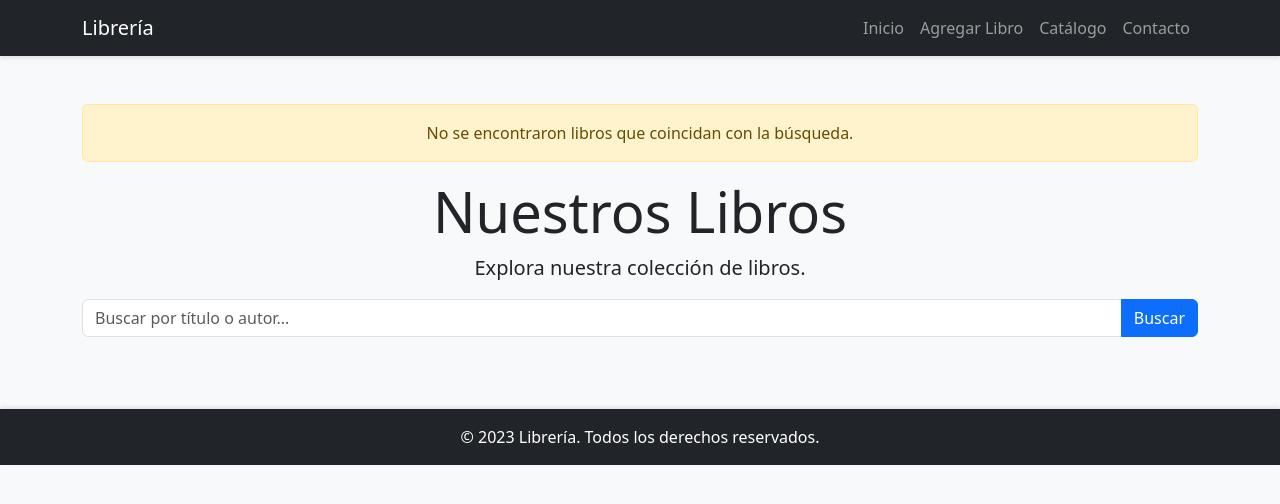
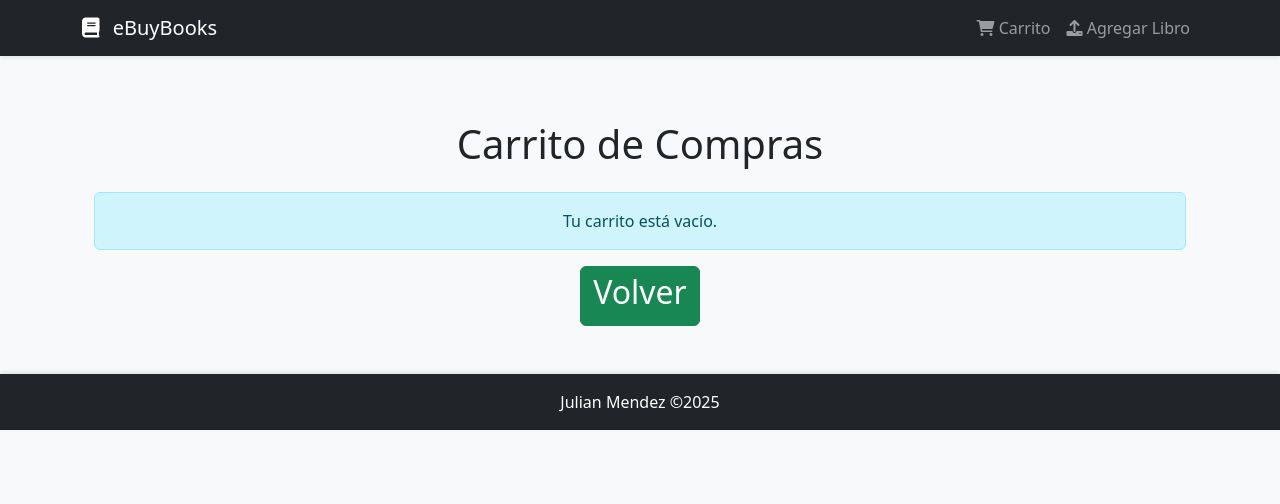
Before and after one commit to julianmendez1/EBuyBooks, a PHP site: page /index.php?action=ver_carrito in a window 1280 px wide. Shown: the top 504 px of the page. Run offline with PHP 8.4, Linux system fonts and the light colour scheme; data that the repository does not hold is empty.

Commit message:
Add files via upload

```diff
--- a/Libreria2/app/controllers/LibroController.php
+++ b/Libreria2/app/controllers/LibroController.php
@@ -20,7 +20,7 @@ class LibroController {
         include __DIR__ . '/../views/layout.php';
     }
 
-    public function comprar() {
+    public function comprar1() {
         if ($_SERVER['REQUEST_METHOD'] === 'POST') {
             $id = $_POST['id'];
             $cantidad = $_POST['cantidad'];
@@ -97,5 +97,138 @@ class LibroController {
             exit;
         }
     }
+    public function agregarAlCarrito() {
+        if ($_SERVER['REQUEST_METHOD'] === 'POST') {
+            $id_libro = $_POST['id_libro'];
+            $cantidad = $_POST['cantidad'];
+
+            // Obtener el libro desde la base de datos
+            $libro = $this->model->obtenerLibroPorId($id_libro);
+
+            if ($libro) {
+                // Iniciar la sesión si no está iniciada
+                if (session_status() === PHP_SESSION_NONE) {
+                    session_start();
+                }
+
+                // Inicializar el carrito si no existe
+                if (!isset($_SESSION['carrito'])) {
+                    $_SESSION['carrito'] = [];
+                }
+
+                // Agregar el libro al carrito
+                if (isset($_SESSION['carrito'][$id_libro])) {
+                    // Si el libro ya está en el carrito, aumentar la cantidad
+                    $_SESSION['carrito'][$id_libro]['cantidad'] += $cantidad;
+                } else {
+                    // Si no está en el carrito, agregarlo
+                    $_SESSION['carrito'][$id_libro] = [
+                        'id' => $libro['id'],
+                        'titulo' => $libro['titulo'],
+                        'autor' => $libro['autor'],
+                        'precio' => $libro['precio'],
+                        'img' => $libro['img'],
+                        'cantidad' => $cantidad
+                    ];
+                }
+
+                // Redirigir al carrito
+                header('Location: index.php?action=ver_carrito');
+                exit;
+            } else {
+                echo "Libro no encontrado.";
+            }
+        }
+    }
+
+    public function verCarrito() {
+        // Iniciar la sesión si no está iniciada
+        if (session_status() === PHP_SESSION_NONE) {
+            session_start();
+        }
+
+        // Obtener los libros del carrito
+        $carrito = isset($_SESSION['carrito']) ? $_SESSION['carrito'] : [];
+
+        // Capturar el contenido de la vista en una variable
+        ob_start();
+        include __DIR__ . '/../views/carrito/index.php';
+        $content = ob_get_clean();
+
+        // Incluir el layout y pasar el contenido
+        include __DIR__ . '/../views/layout.php';
+    }
+
+    public function eliminarDelCarrito() {
+        if (isset($_GET['id'])) {
+            $id_libro = $_GET['id'];
+
+            // Iniciar la sesión si no está iniciada
+            if (session_status() === PHP_SESSION_NONE) {
+                session_start();
+            }
+
+            // Eliminar el libro del carrito
+            if (isset($_SESSION['carrito'][$id_libro])) {
+                unset($_SESSION['carrito'][$id_libro]);
+            }
+
+            // Redirigir al carrito
+            header('Location: index.php?action=ver_carrito');
+            exit;
+        }
+    }
+    public function comprar() {
+        // Iniciar la sesión si no está iniciada
+        if (session_status() === PHP_SESSION_NONE) {
+            session_start();
+        }
+
+        // Verificar si hay libros en el carrito
+        if (isset($_SESSION['carrito']) && !empty($_SESSION['carrito'])) {
+            // Recorrer los libros en el carrito
+            foreach ($_SESSION['carrito'] as $id_libro => $item) {
+                // Obtener el libro desde la base de datos
+                $libro = $this->model->obtenerLibroPorId($id_libro);
+
+                if ($libro) {
+                    // Verificar si hay suficiente stock
+                    if ($libro['stock'] >= $item['cantidad']) {
+                        // Reducir el stock en la base de datos
+                        $nuevo_stock = $libro['stock'] - $item['cantidad'];
+                        $this->model->actualizarStock($id_libro, $nuevo_stock);
+                    } else {
+                        // Si no hay suficiente stock, mostrar un mensaje de error
+                        echo "No hay suficiente stock para el libro: " . $libro['titulo'];
+                        return;
+                    }
+                }
+            }
+
+            // Vaciar el carrito después de la compra
+            unset($_SESSION['carrito']);
+
+            // Mostrar un mensaje de confirmación
+            $_SESSION['mensaje'] = "¡Compra realizada con éxito!";
+        } else {
+            // Si el carrito está vacío, mostrar un mensaje
+            $_SESSION['mensaje'] = "El carrito está vacío.";
+        }
+
+        // Redirigir al carrito
+        header('Location: index.php?action=ver_carrito');
+        exit;
+    }
+    public function buscarAjax() {
+        if (isset($_GET['q'])) {
+            $palabraClave = $_GET['q'];
+
+            // Obtener libros que coincidan con la palabra clave
+            $libros = $this->model->buscarLibros($palabraClave);
+
+            // Pasar los libros a la vista de resultados de búsqueda
+            include __DIR__ . '/../views/libros/resultados_busqueda.php';
+        }
+    }
 }
 ?>
--- a/Libreria2/app/models/LibroModel.php
+++ b/Libreria2/app/models/LibroModel.php
@@ -34,13 +34,24 @@ class LibroModel {
         return $this->db;
     }
     public function buscarLibros($palabraClave) {
-        $query = "SELECT id, titulo, autor, precio, img, stock FROM libros
-                  WHERE titulo LIKE :palabraClave OR autor LIKE :palabraClave";
+        // Dividir la palabra clave en términos individuales
+        $terminos = explode(' ', $palabraClave);
+
+        // Construir la consulta SQL dinámicamente
+        $query = "SELECT id, titulo, autor, precio, img, stock FROM libros WHERE ";
+        $condiciones = [];
+
+        foreach ($terminos as $termino) {
+            $condiciones[] = "(titulo LIKE :termino OR autor LIKE :termino)";
+        }
+
+        $query .= implode(' AND ', $condiciones);
         $stmt = $this->db->prepare($query);
 
-        // Agregar comodines para buscar coincidencias parciales
-        $palabraClave = "%$palabraClave%";
-        $stmt->bindValue(':palabraClave', $palabraClave);
+        // Asignar los valores a los parámetros
+        foreach ($terminos as $termino) {
+            $stmt->bindValue(':termino', "%$termino%");
+        }
 
         // Depuración: Mostrar la consulta SQL y la palabra clave
         error_log("Consulta SQL: $query");
@@ -49,5 +60,19 @@ class LibroModel {
         $stmt->execute();
         return $stmt->fetchAll(PDO::FETCH_ASSOC);
     }
+    public function obtenerLibroPorId($id) {
+        $query = "SELECT id, titulo, autor, precio, img, stock FROM libros WHERE id = :id";
+        $stmt = $this->db->prepare($query);
+        $stmt->bindValue(':id', $id);
+        $stmt->execute();
+        return $stmt->fetch(PDO::FETCH_ASSOC);
+    }
+    public function actualizarStock($id_libro, $nuevo_stock) {
+        $query = "UPDATE libros SET stock = :stock WHERE id = :id";
+        $stmt = $this->db->prepare($query);
+        $stmt->bindValue(':stock', $nuevo_stock);
+        $stmt->bindValue(':id', $id_libro);
+        return $stmt->execute();
+    }
 }
 ?>
--- /dev/null
+++ b/Libreria2/app/views/carrito/index.php
@@ -0,0 +1,57 @@
+<link rel="stylesheet" href="/libreria2/assets/css/styles.css">
+<br>
+<div class="container my-5">
+    <h1 class="text-center mb-4">Carrito de Compras</h1>
+
+    <?php if (isset($_SESSION['mensaje'])): ?>
+        <div class="alert alert-success text-center"><?php echo $_SESSION['mensaje']; ?></div>
+        <?php unset($_SESSION['mensaje']); ?>
+    <?php endif; ?>
+
+    <?php if (empty($carrito)): ?>
+        <div class="alert alert-info text-center">Tu carrito está vacío.</div>
+    <?php else: ?>
+        <div class="row">
+            <div class="col-md-8">
+                <?php foreach ($carrito as $item): ?>
+                    <div class="card mb-3">
+                        <div class="row g-0">
+                            <div class="col-md-4">
+                                <img src="<?php echo $item['img']; ?>" class="img-fluid rounded-start" alt="<?php echo $item['titulo']; ?>">
+                            </div>
+                            <div class="col-md-8">
+                                <div class="card-body">
+                                    <h5 class="card-title"><?php echo $item['titulo']; ?></h5>
+                                    <p class="card-text"><?php echo $item['autor']; ?></p>
+                                    <p class="card-text">$<?php echo $item['precio']; ?></p>
+                                    <p class="card-text">Cantidad: <?php echo $item['cantidad']; ?></p>
+                                    <a href="index.php?action=eliminar_del_carrito&id=<?php echo $item['id']; ?>" class="btn btn-danger">Eliminar</a>
+                                </div>
+                            </div>
+                        </div>
+                    </div>
+                <?php endforeach; ?>
+            </div>
+            <div class="col-md-4">
+                <div class="card">
+                    <div class="card-body">
+                        <h5 class="card-title">Resumen del Carrito</h5>
+                        <?php
+                        $total = 0;
+                        foreach ($carrito as $item) {
+                            $total += $item['precio'] * $item['cantidad'];
+                        }
+                        ?>
+                        <p class="card-text">Total: $<?php echo number_format($total, 2); ?></p>
+                        <a href="index.php?action=comprar" class="btn btn-success">Comprar</a>
+                    </div>
+                </div>
+            </div>
+        </div>
+    <?php endif; ?>
+    <div class="text-center">
+    <div class="btn btn-success">
+        <h2><a href="/libreria2/index.php" class="enlace-blanco">Volver</a></h2>
+    </div>
+</div>
+</div>
--- a/Libreria2/app/views/layout.php
+++ b/Libreria2/app/views/layout.php
@@ -4,46 +4,44 @@
     <meta charset="UTF-8">
     <meta name="viewport" content="width=device-width, initial-scale=1.0">
     <title>Librería</title>
+    <link rel="stylesheet" href="https://cdnjs.cloudflare.com/ajax/libs/font-awesome/6.0.0-beta3/css/all.min.css">
     <link rel="shortcut icon" href="../media/book_19742.ico">
     <link href="https://cdn.jsdelivr.net/npm/bootstrap@5.3.3/dist/css/bootstrap.min.css" rel="stylesheet" integrity="sha384-QWTKZyjpPEjISv5WaRU9OFeRpok6YctnYmDr5pNlyT2bRjXh0JMhjY6hW+ALEwIH" crossorigin="anonymous">
     <link rel="stylesheet" href="../../assets/css/styles.css"> <!-- CSS personalizado -->
 </head>
 <body>
     <!-- Barra de navegación -->
-    <nav class="navbar navbar-expand-lg navbar-dark bg-dark">
+    <nav class="navbar navbar-expand-lg navbar-dark bg-dark shadow-sm fixed-top">
     <div class="container">
-            <a class="navbar-brand" href="index.php">Librería</a>
+        <a class="navbar-brand" href="index.php">
+            <i class="fas fa-book me-2"></i> eBuyBooks
+        </a>
         <button class="navbar-toggler" type="button" data-bs-toggle="collapse" data-bs-target="#navbarNav" aria-controls="navbarNav" aria-expanded="false" aria-label="Toggle navigation">
             <span class="navbar-toggler-icon"></span>
         </button>
         <div class="collapse navbar-collapse" id="navbarNav">
             <ul class="navbar-nav ms-auto">
                 <li class="nav-item">
-                        <a class="nav-link" href="index.php">Inicio</a>
+                    <a class="nav-link" href="index.php?action=ver_carrito">
+                        <i class="fas fa-shopping-cart"></i> Carrito
+                    </a>
                 </li>
                 <li class="nav-item">
-                        <a class="nav-link" href="index.php?action=agregar">Agregar Libro</a>
-                     </li>
-                    <li class="nav-item">
-                        <a class="nav-link" href="#">Catálogo</a>
-                    </li>
-                    <li class="nav-item">
-                        <a class="nav-link" href="#">Contacto</a>
+                    <a
+                     class="nav-link" href="index.php?action=agregar">
+                     <i class="fa-solid fa-upload"></i> Agregar Libro
+                    </a>
                 </li>
             </ul>
         </div>
     </div>
 </nav>
-
-    <!-- Contenido principal -->
     <main class="container my-5">
         <?php echo $content; ?>
     </main>
-
-    <!-- Pie de página -->
     <footer class="bg-dark text-white text-center py-3">
         <div class="container">
-            <p class="mb-0">&copy; 2023 Librería. Todos los derechos reservados.</p>
+            <p class="mb-0"> Julian Mendez &copy;2025</p>
         </div>
     </footer>
 
--- a/Libreria2/app/views/libros/index.php
+++ b/Libreria2/app/views/libros/index.php
@@ -1,21 +1,19 @@
-<?php if (empty($libros)): ?>
-    <div class="alert alert-warning text-center">No se encontraron libros que coincidan con la búsqueda.</div>
-<?php endif; ?>
-
+<br>
 <div class="text-center mb-5">
     <h1 class="display-4">Nuestros Libros</h1>
     <p class="lead">Explora nuestra colección de libros.</p>
 
     <!-- Barra de búsqueda -->
-    <form action="index.php?action=buscar" method="GET" class="mb-4">
+    <form id="form-busqueda" class="mb-4">
         <div class="input-group">
-            <input type="text" class="form-control" name="q" placeholder="Buscar por título o autor..." required>
+            <input type="text" id="busqueda" class="form-control" placeholder="Buscar por título o autor..." required>
             <button type="submit" class="btn btn-primary">Buscar</button>
         </div>
     </form>
 </div>
 
-<div class="row row-cols-1 row-cols-md-3 g-4">
+<!-- Contenedor para mostrar los resultados de la búsqueda -->
+<div id="resultados-busqueda" class="row row-cols-1 row-cols-md-3 g-4">
     <?php foreach ($libros as $libro): ?>
         <div class="col">
             <div class="card h-100 shadow">
@@ -25,15 +23,36 @@
                     <p class="card-text text-muted"><?php echo $libro['autor']; ?></p>
                     <p class="card-text">$<?php echo $libro['precio']; ?></p>
                     <p class="card-text"><small class="text-muted">Stock: <?php echo $libro['stock']; ?></small></p>
-                    <div class="d-flex justify-content-between align-items-center">
-                        <input type="number" id="cantidad-<?php echo $libro['id']; ?>" class="form-control w-50" min="1" max="<?php echo $libro['stock']; ?>" value="1">
-                        <button class="btn btn-primary" onclick="comprarLibro(<?php echo $libro['id']; ?>)">Comprar</button>
-                    </div>
+                    <form action="index.php?action=agregar_al_carrito" method="POST">
+                        <input type="hidden" name="id_libro" value="<?php echo $libro['id']; ?>">
+                        <div class="d-flex justify-content-between align-items-center">
+                            <input type="number" name="cantidad" class="form-control w-50" min="1" max="<?php echo $libro['stock']; ?>" value="1">
+                            <button type="submit" class="btn btn-primary">Agregar al Carrito</button>
+                        </div>
+                    </form>
                 </div>
             </div>
         </div>
     <?php endforeach; ?>
 </div>
+
+<!-- Script para manejar la búsqueda con AJAX -->
+<script>
+document.getElementById('form-busqueda').addEventListener('submit', function(event) {
+    event.preventDefault(); // Evita que el formulario se envíe de forma tradicional
+
+    const busqueda = document.getElementById('busqueda').value; // Obtiene el valor de la búsqueda
+
+    // Realiza la solicitud AJAX
+    fetch(`index.php?action=buscar_ajax&q=${busqueda}`)
+        .then(response => response.text()) // Convierte la respuesta a texto
+        .then(data => {
+            document.getElementById('resultados-busqueda').innerHTML = data; // Actualiza el contenido de los resultados
+        })
+        .catch(error => console.error('Error:', error)); // Maneja errores
+});
+</script>
+
 <script>
 function comprarLibro(id) {
     const cantidad = document.getElementById(`cantidad-${id}`).value;
--- a/Libreria2/assets/css/styles.css
+++ b/Libreria2/assets/css/styles.css
@@ -26,3 +26,12 @@ body {
 footer {
     box-shadow: 0 -2px 4px rgba(0, 0, 0, 0.1);
 }
+.enlace-blanco {
+    color: white; /* Cambia el color del texto a blanco */
+    text-decoration: none; /* Quita el subrayado */
+}
+
+.enlace-blanco:hover {
+    color: white; /* Mantén el color blanco al pasar el mouse */
+    text-decoration: none; /* Quita el subrayado al pasar el mouse */
+}
--- a/Libreria2/index.php
+++ b/Libreria2/index.php
@@ -17,8 +17,17 @@ switch ($action) {
     case 'guardar_libro':
         $libroController->guardarLibro();
         break;
-    case 'buscar':
-        $libroController->buscar();
+    case 'agregar_al_carrito':
+        $libroController->agregarAlCarrito();
+        break;
+    case 'ver_carrito':
+        $libroController->verCarrito();
+        break;
+    case 'eliminar_del_carrito':
+        $libroController->eliminarDelCarrito();
+        break;
+    case 'buscar_ajax':
+        $libroController->buscarAjax();
         break;
     default:
         $libroController->index();
```
Also changed, not shown: Libreria2/app/views/libros/agregar.php (+4 -3 lines), Libreria2/app/views/libros/resultados_busqueda.php (added, +26 -0 lines). Lines whose indentation alone changed are shown as unchanged.
